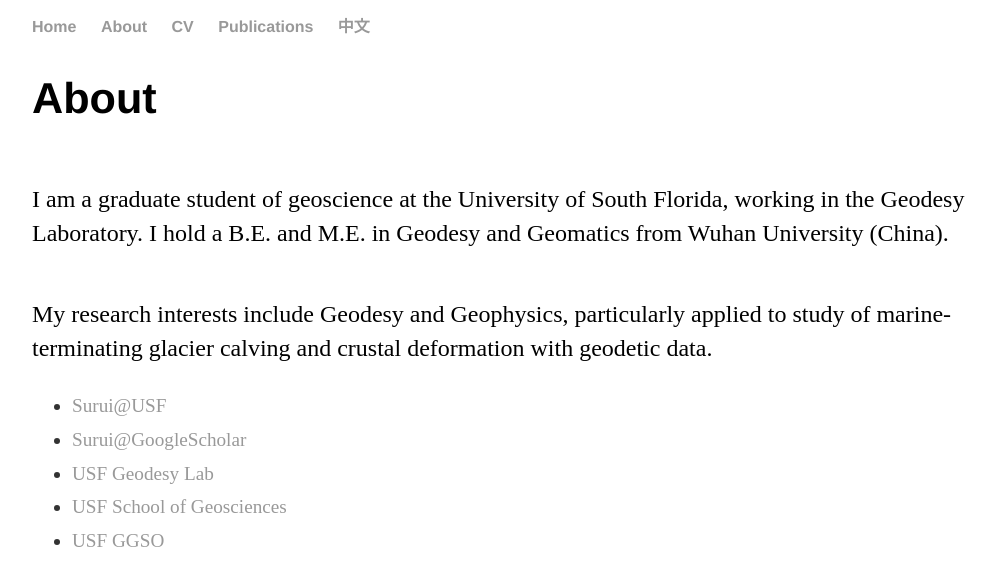
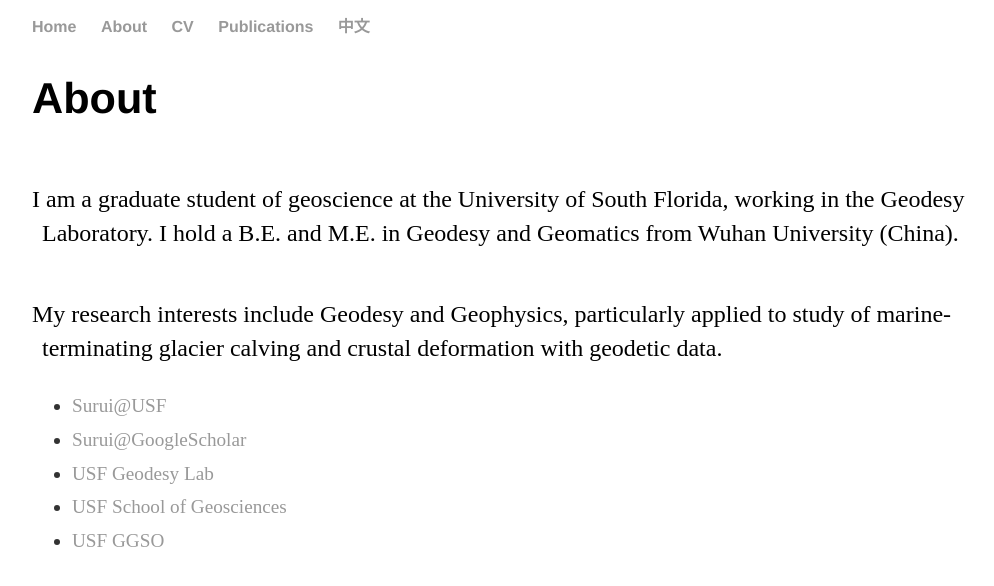
Before and after one commit to suruixie/suruixie.github.io, a Jekyll site: the page built from about/index.html, in a window 1280 px wide. Shown: the top 586 px of the page, without its empty margins (96-1090 px from the left). Built offline with Jekyll 4.4.1, drawn with Linux system fonts in a browser that asks for light colours.

Commit message:
Update main.css

```diff
--- a/css/main.css
+++ b/css/main.css
@@ -33,6 +33,8 @@
     color: black;
     font: Helvetica;
     float: left;
+    text-indent: -10px;
+    margin-left: 10px;
 }
 
 .image-div {
```
